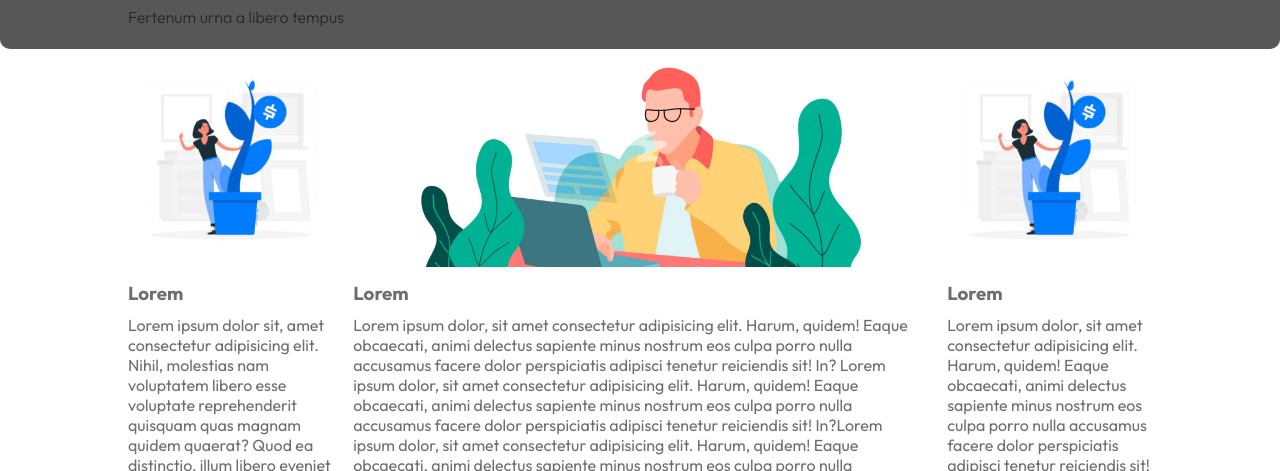
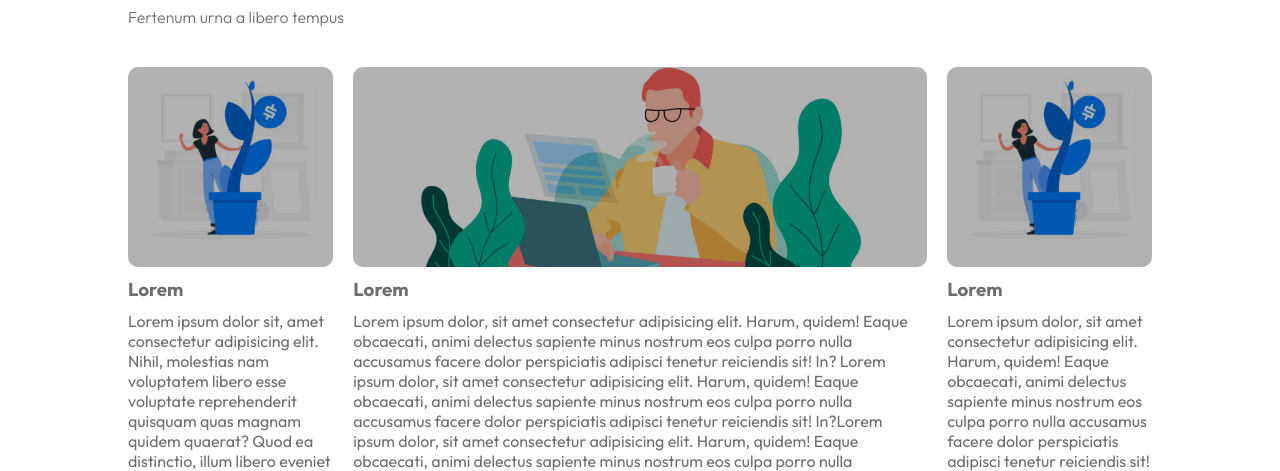
Before and after one commit to FedePizze/htmlcss-wp, a plain HTML site: page index.html in a window 1280 px wide. Shown: the part 751-1222 px from the top of the page. Drawn offline with Linux system fonts and the light colour scheme.

Commit message:
esercizio-concluso-css

```diff
--- a/style.css
+++ b/style.css
@@ -141,6 +141,8 @@ h1, h3{
 
 .box-overlay{
     width: 100%;
+    position: relative;
+    font-size: 0px;
 }
 
 .box-60{
```
